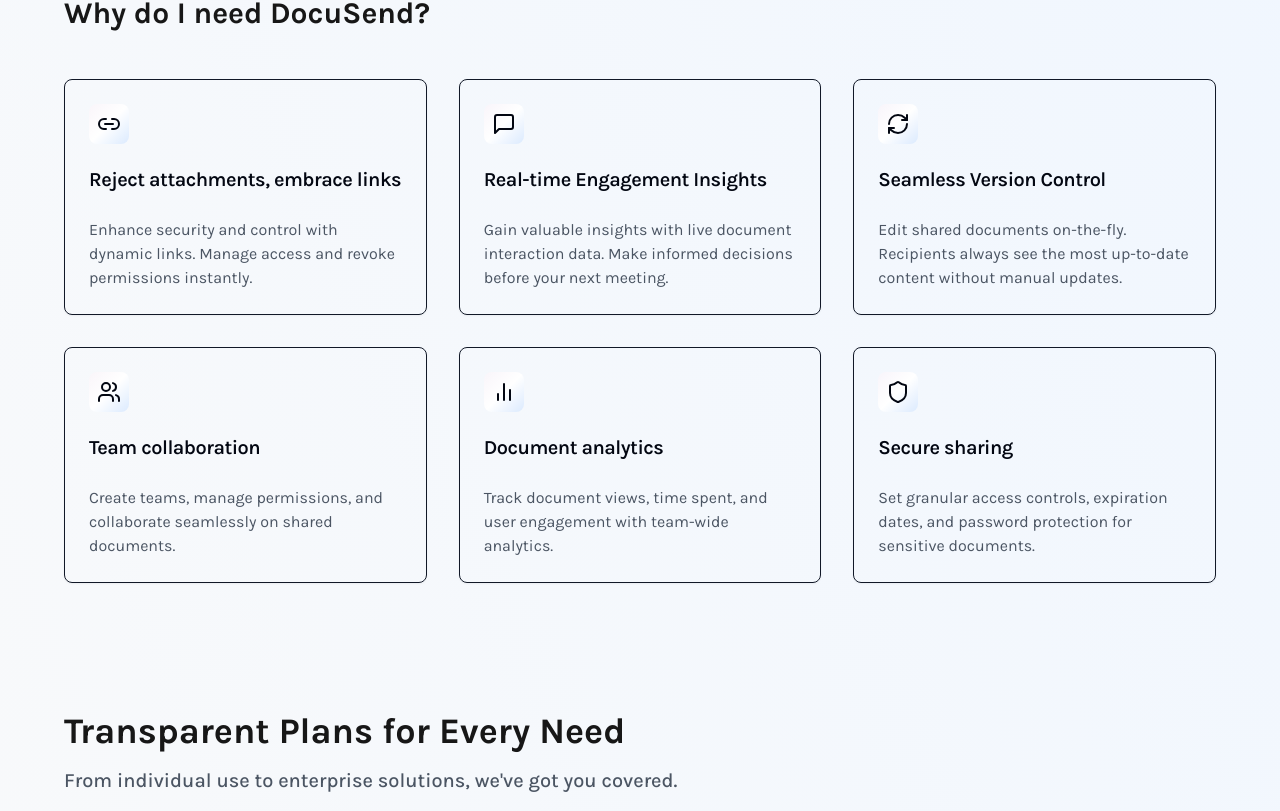
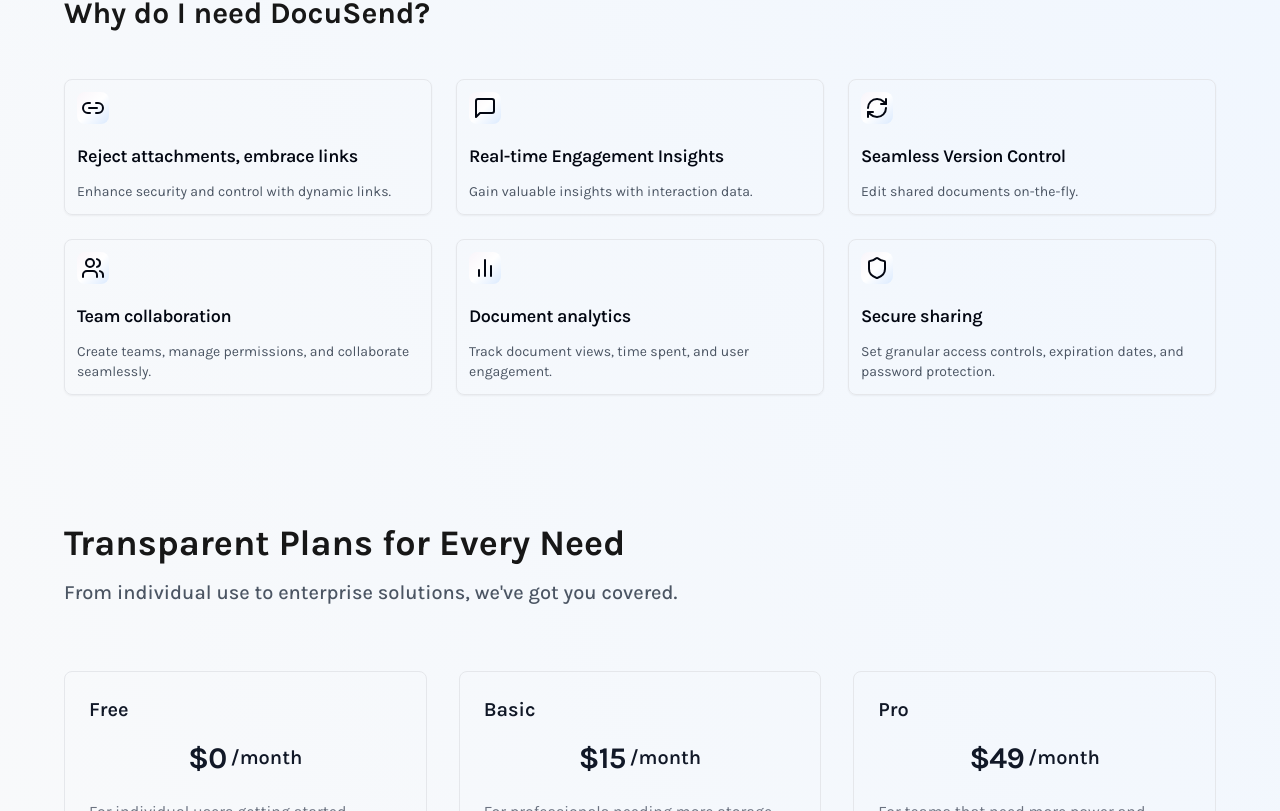
Before and after one commit to FrancoCanzani/docusend, a Next.js app: page / in a window 1280 px wide. Shown: the part 929-1740 px from the top of the page. Built offline with nearby package versions, Linux system fonts and the light colour scheme.

Commit message:
changes card design in landing

```diff
--- a/src/app/page.tsx
+++ b/src/app/page.tsx
@@ -22,38 +22,34 @@
 const features = [
   {
     title: "Reject attachments, embrace links",
-    description:
-      "Enhance security and control with dynamic links. Manage access and revoke permissions instantly.",
+    description: "Enhance security and control with dynamic links.",
     icon: <Link2 className="h-6 w-6" />,
   },
   {
     title: "Real-time Engagement Insights",
-    description:
-      "Gain valuable insights with live document interaction data. Make informed decisions before your next meeting.",
+    description: "Gain valuable insights with interaction data.",
     icon: <MessageSquare className="h-6 w-6" />,
   },
   {
     title: "Seamless Version Control",
-    description:
-      "Edit shared documents on-the-fly. Recipients always see the most up-to-date content without manual updates.",
+    description: "Edit shared documents on-the-fly.",
     icon: <RefreshCw className="h-6 w-6" />,
   },
   {
     title: "Team collaboration",
     description:
-      "Create teams, manage permissions, and collaborate seamlessly on shared documents.",
+      "Create teams, manage permissions, and collaborate seamlessly.",
     icon: <Users className="h-6 w-6" />,
   },
   {
     title: "Document analytics",
-    description:
-      "Track document views, time spent, and user engagement with team-wide analytics.",
+    description: "Track document views, time spent, and user engagement.",
     icon: <BarChart2 className="h-6 w-6" />,
   },
   {
     title: "Secure sharing",
     description:
-      "Set granular access controls, expiration dates, and password protection for sensitive documents.",
+      "Set granular access controls, expiration dates, and password protection.",
     icon: <Shield className="h-6 w-6" />,
   },
 ];
@@ -130,28 +126,29 @@
           </div>
         </div>
       </div>
-      <section className="p-8 md:p-16" id="features">
-        <div className="container">
+      <section className="p-8 md:p-16 container" id="features">
         <h2 className="text-3xl font-bold text-start mb-12">
           Why do I need DocuSend?
         </h2>
-          <div className="grid grid-cols-1 sm:grid-cols-2 lg:grid-cols-3 gap-8">
+        <div className="grid grid-cols-1 sm:grid-cols-2 lg:grid-cols-3 gap-6">
           {features.map((feature, index) => (
-              <Card key={index} className="bg-transparent border-primary">
-                <CardHeader>
-                  <div className="w-10 h-10 rounded-lg bg-gradient-to-br from-pink-50/50 via-white to-blue-100 flex items-center justify-center mb-4">
+            <Card
+              key={index}
+              className="bg-transparent border hover:scale-105 transition-all duration-300"
+            >
+              <CardHeader className="pt-3 px-3 pb-0">
+                <div className="w-8 h-8 rounded-lg bg-gradient-to-br from-pink-50/50 via-white to-blue-100 flex items-center justify-center mb-3">
                   {feature.icon}
                 </div>
-                  <CardTitle className="text-xl font-semibold">
+                <CardTitle className="text-lg font-semibold">
                   {feature.title}
                 </CardTitle>
               </CardHeader>
-                <CardContent>
-                  <p className="text-gray-600">{feature.description}</p>
+              <CardContent className="p-3">
+                <p className="text-gray-600 text-sm">{feature.description}</p>
               </CardContent>
             </Card>
           ))}
-          </div>
         </div>
       </section>
       <section className="p-8 md:p-16" id="pricing">
@@ -168,11 +165,11 @@
             </div>
 
             <div className="mt-16 space-y-12 lg:space-y-0 lg:grid lg:grid-cols-3 lg:gap-x-8">
-              <div className="relative p-8 border-primary border rounded-lg shadow-sm flex flex-col">
+              <div className="relative p-6 bg-transparent border hover:scale-105 transition-all duration-300 rounded-lg flex flex-col">
                 <div className="flex-1">
                   <h3 className="text-xl font-semibold text-gray-900">Free</h3>
                   <p className="mt-4 flex items-center justify-center text-gray-900">
-                    <span className="text-5xl font-bold tracking-tight">
+                    <span className="text-3xl font-bold tracking-tight">
                       $0
                     </span>
                     <span className="ml-1 text-xl font-semibold">/month</span>
@@ -208,11 +205,11 @@
                 </a>
               </div>
 
-              <div className="relative p-8 border border-primary rounded-lg shadow-sm flex flex-col">
+              <div className="relative p-6 bg-transparent border hover:scale-105 transition-all duration-300 rounded-lg flex flex-col">
                 <div className="flex-1">
                   <h3 className="text-xl font-semibold text-gray-900">Basic</h3>
                   <p className="mt-4 flex items-center justify-center text-gray-900">
-                    <span className="text-5xl font-bold tracking-tight">
+                    <span className="text-3xl font-bold tracking-tight">
                       $15
                     </span>
                     <span className="ml-1 text-xl font-semibold">/month</span>
@@ -260,11 +257,11 @@
                 </a>
               </div>
 
-              <div className="relative p-8 border border-primary rounded-lg shadow-sm flex flex-col">
+              <div className="relative p-6 bg-transparent border hover:scale-105 transition-all duration-300 rounded-lg flex flex-col">
                 <div className="flex-1">
                   <h3 className="text-xl font-semibold text-gray-900">Pro</h3>
                   <p className="mt-4 flex items-center justify-center text-gray-900">
-                    <span className="text-5xl font-bold tracking-tight">
+                    <span className="text-3xl font-bold tracking-tight">
                       $49
                     </span>
                     <span className="ml-1 text-xl font-semibold">/month</span>
```
Lines whose indentation alone changed are shown as unchanged.
